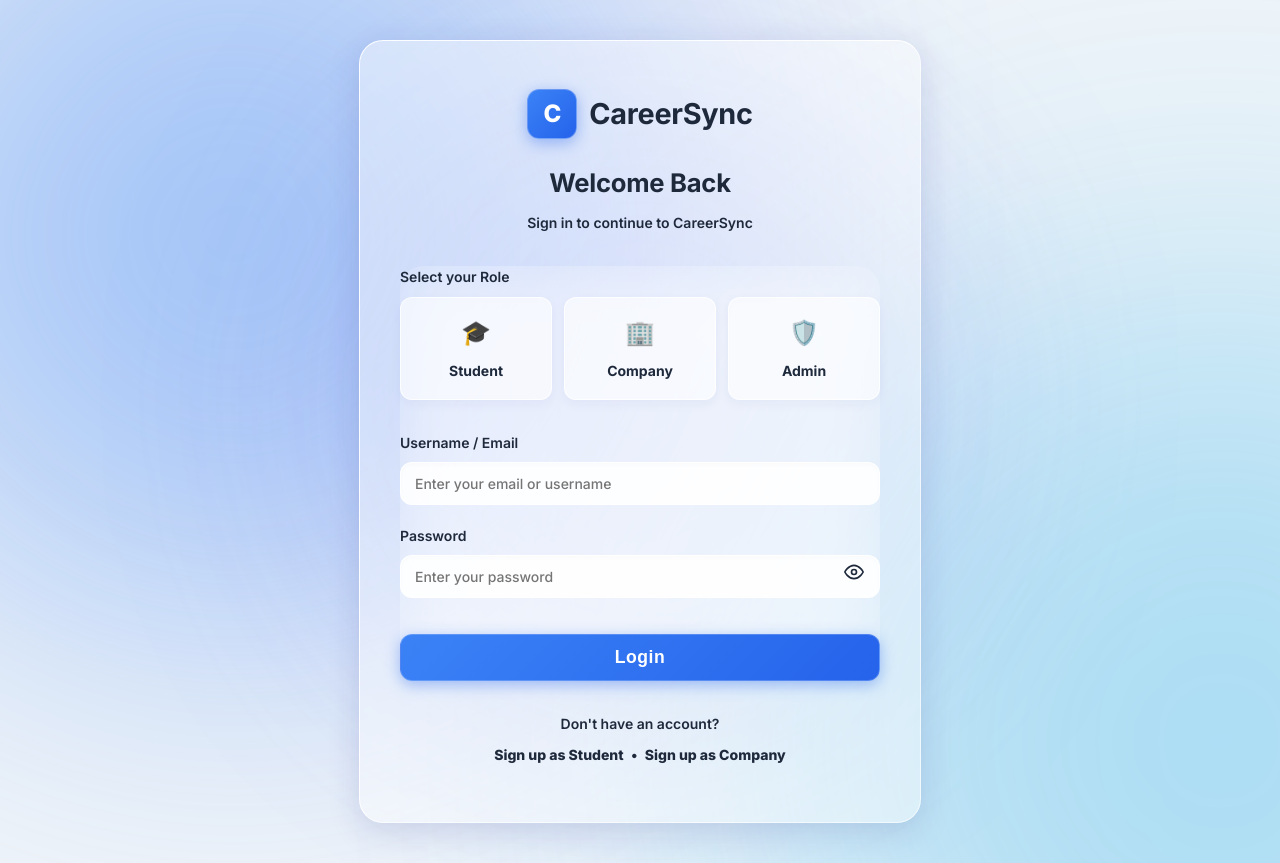
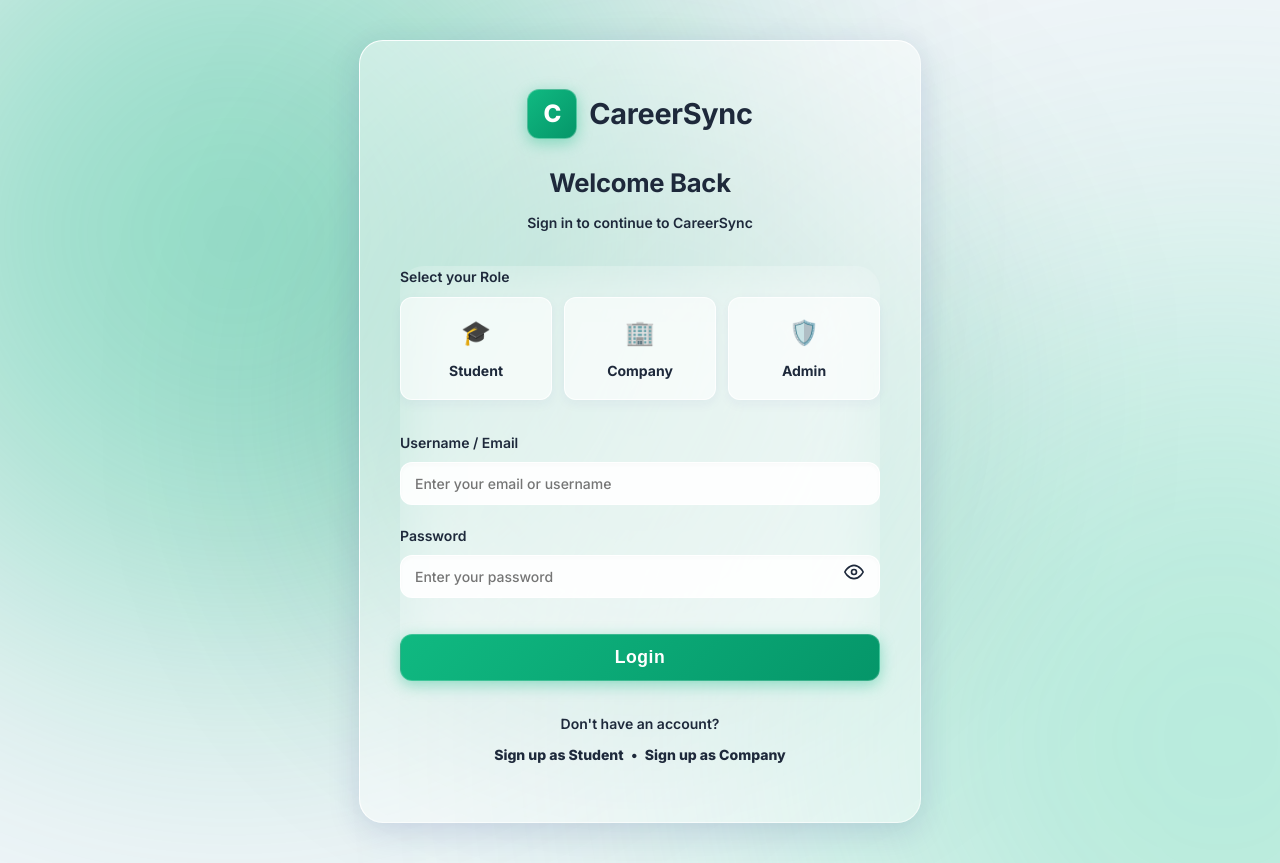
Before and after one commit to 24f3003156/CareerSync, a Flask app: page /login in a window 1280 px wide. Run offline with Flask 3, Linux system fonts and the light colour scheme; a user stored in the database is signed in.

Commit message:
project done

```diff
--- a/templates/base.html
+++ b/templates/base.html
@@ -10,8 +10,23 @@
         @import url('https://fonts.googleapis.com/css2?family=Inter:wght@400;500;600;700;800&display=swap');
 
         :root {
+            /* Default/Admin: Blue Scheme */
             --primary: #2563eb;
             --primary-hover: #1d4ed8;
+            --grad-start: #3b82f6;
+            --grad-end: #2563eb;
+            --orb-1: rgba(59, 130, 246, 0.4);
+            --orb-2: rgba(14, 165, 233, 0.3);
+            --orb-3: rgba(99, 102, 241, 0.25);
+            --shadow-primary-05: rgba(37, 99, 235, 0.05);
+            --shadow-primary-10: rgba(37, 99, 235, 0.1);
+            --shadow-primary-15: rgba(37, 99, 235, 0.15);
+            --shadow-primary-20: rgba(37, 99, 235, 0.2);
+            --shadow-primary-25: rgba(37, 99, 235, 0.25);
+            --shadow-primary-30: rgba(37, 99, 235, 0.3);
+            --shadow-primary-40: rgba(37, 99, 235, 0.4);
+            --shadow-primary-50: rgba(37, 99, 235, 0.5);
+
             --accent-yellow: #f59e0b;
             --danger: #ef4444;
             --text-main: #1e293b;
@@ -25,6 +40,65 @@
             --radius-md: 16px;
             --radius-lg: 24px;
         }
+
+        {% if session.get('role') == 'student' %}
+        :root {
+            /* Student: Yellow/Amber Scheme */
+            --primary: #d97706;
+            --primary-hover: #b45309;
+            --grad-start: #f59e0b;
+            --grad-end: #d97706;
+            --orb-1: rgba(245, 158, 11, 0.4);
+            --orb-2: rgba(252, 211, 77, 0.3);
+            --orb-3: rgba(217, 119, 6, 0.25);
+            --shadow-primary-05: rgba(217, 119, 6, 0.05);
+            --shadow-primary-10: rgba(217, 119, 6, 0.1);
+            --shadow-primary-15: rgba(217, 119, 6, 0.15);
+            --shadow-primary-20: rgba(217, 119, 6, 0.2);
+            --shadow-primary-25: rgba(217, 119, 6, 0.25);
+            --shadow-primary-30: rgba(217, 119, 6, 0.3);
+            --shadow-primary-40: rgba(217, 119, 6, 0.4);
+            --shadow-primary-50: rgba(217, 119, 6, 0.5);
+        }
+        {% elif session.get('role') == 'company' %}
+        :root {
+            /* Company: Red Scheme */
+            --primary: #dc2626;
+            --primary-hover: #b91c1c;
+            --grad-start: #ef4444;
+            --grad-end: #dc2626;
+            --orb-1: rgba(239, 68, 68, 0.4);
+            --orb-2: rgba(248, 113, 113, 0.3);
+            --orb-3: rgba(185, 28, 28, 0.25);
+            --shadow-primary-05: rgba(220, 38, 38, 0.05);
+            --shadow-primary-10: rgba(220, 38, 38, 0.1);
+            --shadow-primary-15: rgba(220, 38, 38, 0.15);
+            --shadow-primary-20: rgba(220, 38, 38, 0.2);
+            --shadow-primary-25: rgba(220, 38, 38, 0.25);
+            --shadow-primary-30: rgba(220, 38, 38, 0.3);
+            --shadow-primary-40: rgba(220, 38, 38, 0.4);
+            --shadow-primary-50: rgba(220, 38, 38, 0.5);
+        }
+        {% elif session.get('role') == 'admin' %}
+        :root {
+            /* Admin: Green Scheme */
+            --primary: #059669;
+            --primary-hover: #047857;
+            --grad-start: #10b981;
+            --grad-end: #059669;
+            --orb-1: rgba(16, 185, 129, 0.4);
+            --orb-2: rgba(52, 211, 153, 0.3);
+            --orb-3: rgba(4, 120, 87, 0.25);
+            --shadow-primary-05: rgba(16, 185, 129, 0.05);
+            --shadow-primary-10: rgba(16, 185, 129, 0.1);
+            --shadow-primary-15: rgba(16, 185, 129, 0.15);
+            --shadow-primary-20: rgba(16, 185, 129, 0.2);
+            --shadow-primary-25: rgba(16, 185, 129, 0.25);
+            --shadow-primary-30: rgba(16, 185, 129, 0.3);
+            --shadow-primary-40: rgba(16, 185, 129, 0.4);
+            --shadow-primary-50: rgba(16, 185, 129, 0.5);
+        }
+        {% endif %}
 
         body {
             font-family: 'Inter', -apple-system, BlinkMacSystemFont, "Segoe UI", Roboto, sans-serif;
@@ -51,11 +125,11 @@
             background: transparent;
         }
         ::-webkit-scrollbar-thumb {
-            background: rgba(37, 99, 235, 0.3);
+            background: var(--shadow-primary-30);
             border-radius: 4px;
         }
         ::-webkit-scrollbar-thumb:hover {
-            background: rgba(37, 99, 235, 0.6);
+            background: var(--shadow-primary-50);
         }
 
         body::before, body::after {
@@ -70,13 +144,13 @@
         }
 
         body::before {
-            background: rgba(59, 130, 246, 0.4); /* Vibrant Blue */
+            background: var(--orb-1);
             top: -200px;
             left: -200px;
         }
 
         body::after {
-            background: rgba(14, 165, 233, 0.3); /* Sky Blue */
+            background: var(--orb-2);
             bottom: -200px;
             right: -200px;
             animation-delay: -10s;
@@ -92,7 +166,7 @@
             width: 600px;
             height: 600px;
             border-radius: 50%;
-            background: rgba(99, 102, 241, 0.25); /* Indigo */
+            background: var(--orb-3);
             filter: blur(120px);
             z-index: -1;
             top: 50%;
@@ -360,7 +434,7 @@
         }
 
         button, input[type="submit"], .btn-primary {
-            background: linear-gradient(135deg, #3b82f6, #2563eb);
+            background: linear-gradient(135deg, var(--grad-start), var(--grad-end));
             color: #ffffff;
             border: 1px solid rgba(255, 255, 255, 0.2);
             padding: 12px 24px;
@@ -369,7 +443,7 @@
             font-size: 15px;
             font-weight: 700;
             transition: all 0.3s ease;
-            box-shadow: 0 4px 15px rgba(37, 99, 235, 0.4);
+            box-shadow: 0 4px 15px var(--shadow-primary-40);
             display: inline-flex;
             align-items: center;
             justify-content: center;
--- a/templates/company_status.html
+++ b/templates/company_status.html
@@ -46,7 +46,7 @@
         justify-content: center;
         font-size: 32px;
         font-weight: 700;
-        box-shadow: 0 4px 12px rgba(37, 99, 235, 0.3);
+        box-shadow: 0 4px 12px var(--shadow-primary-30);
         flex-shrink: 0;
         text-transform: uppercase;
     }
--- a/templates/create_drive.html
+++ b/templates/create_drive.html
@@ -56,7 +56,7 @@
         background: var(--primary);
         border-color: var(--primary);
         color: #ffffff;
-        box-shadow: 0 4px 12px rgba(37, 99, 235, 0.3);
+        box-shadow: 0 4px 12px var(--shadow-primary-30);
     }
 </style>
 
--- a/templates/edit_drive.html
+++ b/templates/edit_drive.html
@@ -56,7 +56,7 @@
         background: var(--primary);
         border-color: var(--primary);
         color: #ffffff;
-        box-shadow: 0 4px 12px rgba(37, 99, 235, 0.3);
+        box-shadow: 0 4px 12px var(--shadow-primary-30);
     }
 </style>
 
--- a/templates/index.html
+++ b/templates/index.html
@@ -56,7 +56,7 @@
     .landing-logo-icon {
         width: 64px;
         height: 64px;
-        background: linear-gradient(135deg, #3b82f6, #2563eb);
+        background: linear-gradient(135deg, var(--grad-start), var(--grad-end));
         border-radius: 16px;
         display: flex;
         align-items: center;
@@ -64,7 +64,7 @@
         color: #ffffff;
         font-weight: 800;
         font-size: 32px;
-        box-shadow: 0 8px 16px rgba(37, 99, 235, 0.4);
+        box-shadow: 0 8px 16px var(--shadow-primary-40);
         border: 1px solid rgba(255, 255, 255, 0.3);
     }
 
--- a/templates/login.html
+++ b/templates/login.html
@@ -56,7 +56,7 @@
     .auth-logo-icon {
         width: 48px;
         height: 48px;
-        background: linear-gradient(135deg, #3b82f6, #2563eb);
+        background: linear-gradient(135deg, var(--grad-start), var(--grad-end));
         border-radius: 12px;
         display: flex;
         align-items: center;
@@ -64,7 +64,7 @@
         color: #ffffff;
         font-weight: 800;
         font-size: 24px;
-        box-shadow: 0 4px 15px rgba(37, 99, 235, 0.4);
+        box-shadow: 0 4px 15px var(--shadow-primary-40);
         border: 1px solid rgba(255, 255, 255, 0.3);
     }
 
@@ -192,7 +192,8 @@
     .role-card input[type="radio"]:checked + .role-content {
         background: var(--primary);
         border-color: var(--primary);
-        box-shadow: 0 4px 12px rgba(37, 99, 235, 0.3);
+        color: #ffffff;
+        box-shadow: 0 4px 12px var(--shadow-primary-30);
     }
 
     .role-card input[type="radio"]:checked + .role-content .role-title {
--- a/templates/student_status.html
+++ b/templates/student_status.html
@@ -46,7 +46,7 @@
         justify-content: center;
         font-size: 32px;
         font-weight: 700;
-        box-shadow: 0 4px 12px rgba(37, 99, 235, 0.3);
+        box-shadow: 0 4px 12px var(--shadow-primary-30);
         flex-shrink: 0;
         text-transform: uppercase;
     }
--- a/templates/update_application_status.html
+++ b/templates/update_application_status.html
@@ -42,7 +42,7 @@
         background: var(--primary);
         border-color: var(--primary);
         color: #ffffff;
-        box-shadow: 0 4px 12px rgba(37, 99, 235, 0.3);
+        box-shadow: 0 4px 12px var(--shadow-primary-30);
     }
 </style>
 
```
Also changed, not shown: other parts of templates/base.html (+11 -11 lines), instance/placement_portal.db.
